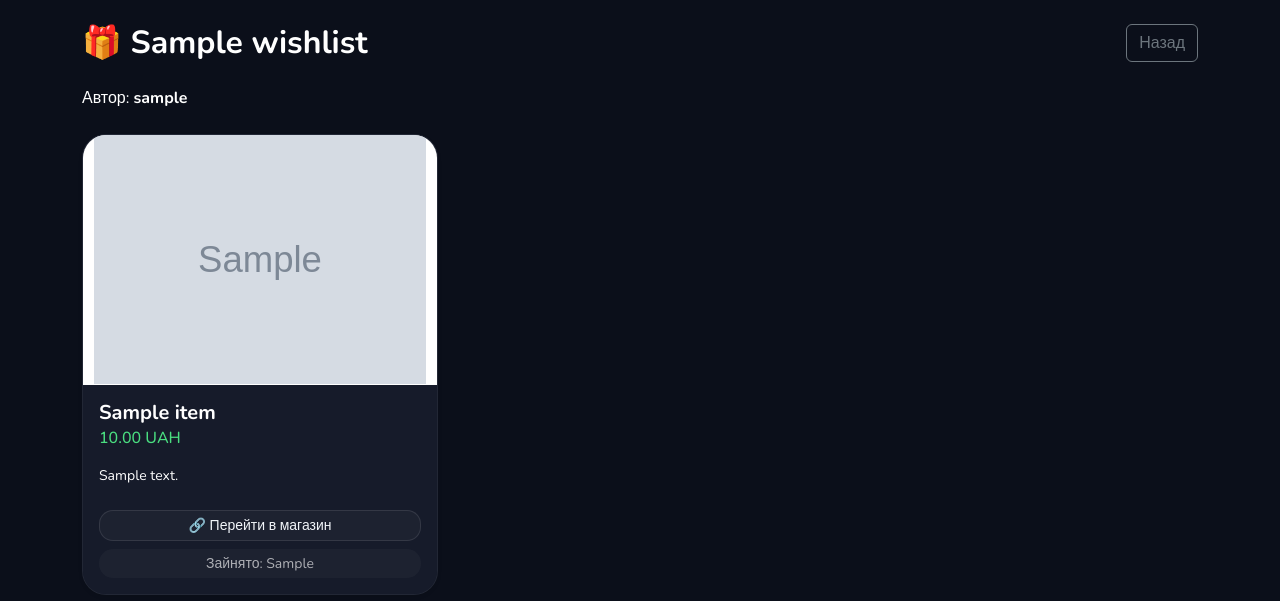
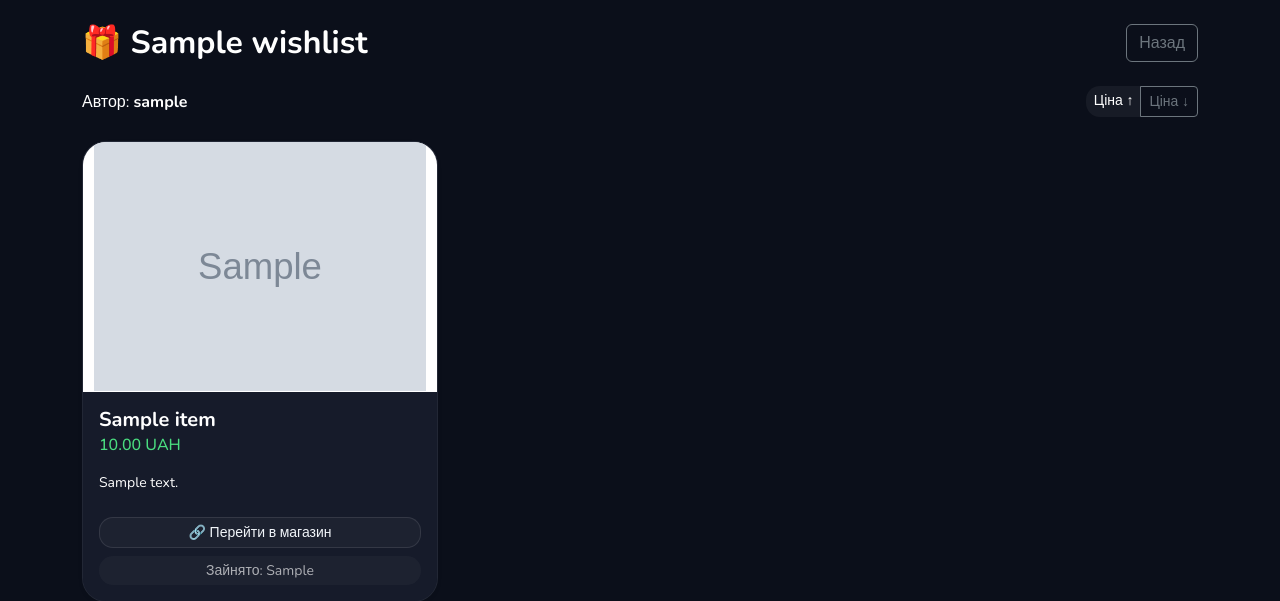
Before and after one commit to dubrovdim/wishlist, a Django app: page /list/00000000-0000-0000-0000-000000000001/?sort=price_asc in a window 1280 px wide. Shown: the part 62-663 px from the top of the page. Run offline with Django 5.2, Linux system fonts and the light colour scheme; tables that the repository leaves empty hold one stand-in row (values such as "Sample post"); grey boxes marked "Sample" are stand-in pictures.

Commit message:
price_sort

```diff
--- a/lists/views.py
+++ b/lists/views.py
@@ -5,6 +5,7 @@ from django.contrib.auth import login
 from django.contrib.auth.decorators import login_required
 from .models import Wishlist, Item
 from django.db import transaction
+from django.db.models import F
 
 
 
@@ -47,7 +48,19 @@ def create_wishlist(request):
 
 def wishlist_detail(request, pk):
     wishlist = get_object_or_404(Wishlist, pk=pk)
-    return render(request, 'wishlist_detail.html', {'wishlist': wishlist})
+    sort = request.GET.get('sort')
+    items = wishlist.items.all()
+
+    if sort == 'price_asc':
+        items = items.order_by(F('price').asc(nulls_last=True), 'name')
+    elif sort == 'price_desc':
+        items = items.order_by(F('price').desc(nulls_last=True), 'name')
+
+    return render(request, 'wishlist_detail.html', {
+        'wishlist': wishlist,
+        'items': items,
+        'sort': sort,
+    })
 
 @login_required
 def add_item(request, pk):
--- a/templates/wishlist_detail.html
+++ b/templates/wishlist_detail.html
@@ -17,10 +17,21 @@
         </div>
     </div>
 
-    <p class="mb-4" style="color: var(--text-muted)">Автор: <b class="text-white">{{ wishlist.owner.username }}</b></p>
+    <div class="d-flex flex-column flex-sm-row justify-content-between align-items-start align-items-sm-center gap-2 mb-4">
+        <p class="mb-0" style="color: var(--text-muted)">Автор: <b class="text-white">{{ wishlist.owner.username }}</b></p>
+
+        <div class="btn-group btn-group-sm" role="group" aria-label="Сортування подарунків">
+            <a href="?sort=price_asc" class="btn {% if sort == 'price_asc' %}btn-secondary{% else %}btn-outline-secondary{% endif %}">
+                Ціна ↑
+            </a>
+            <a href="?sort=price_desc" class="btn {% if sort == 'price_desc' %}btn-secondary{% else %}btn-outline-secondary{% endif %}">
+                Ціна ↓
+            </a>
+        </div>
+    </div>
 
     <div class="row">
-        {% for item in wishlist.items.all %}
+        {% for item in items %}
             <div class="col-md-4 mb-4">
                 <div class="card shadow-sm h-100 no-hover-card">
 
```
